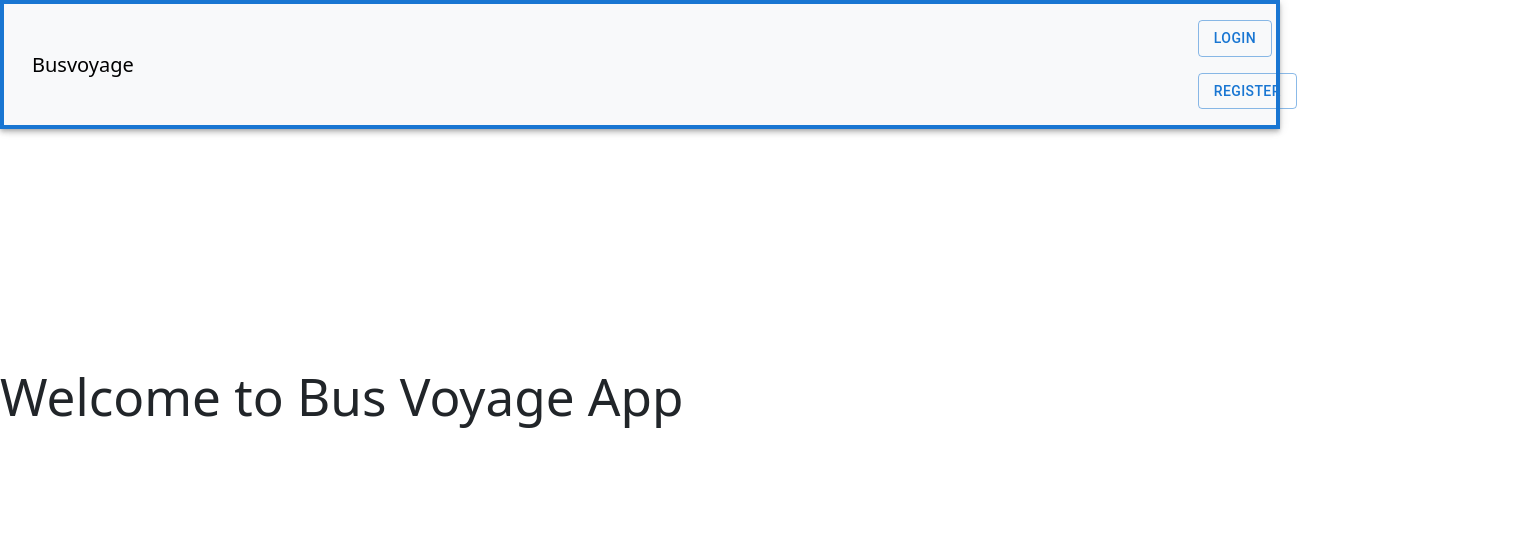
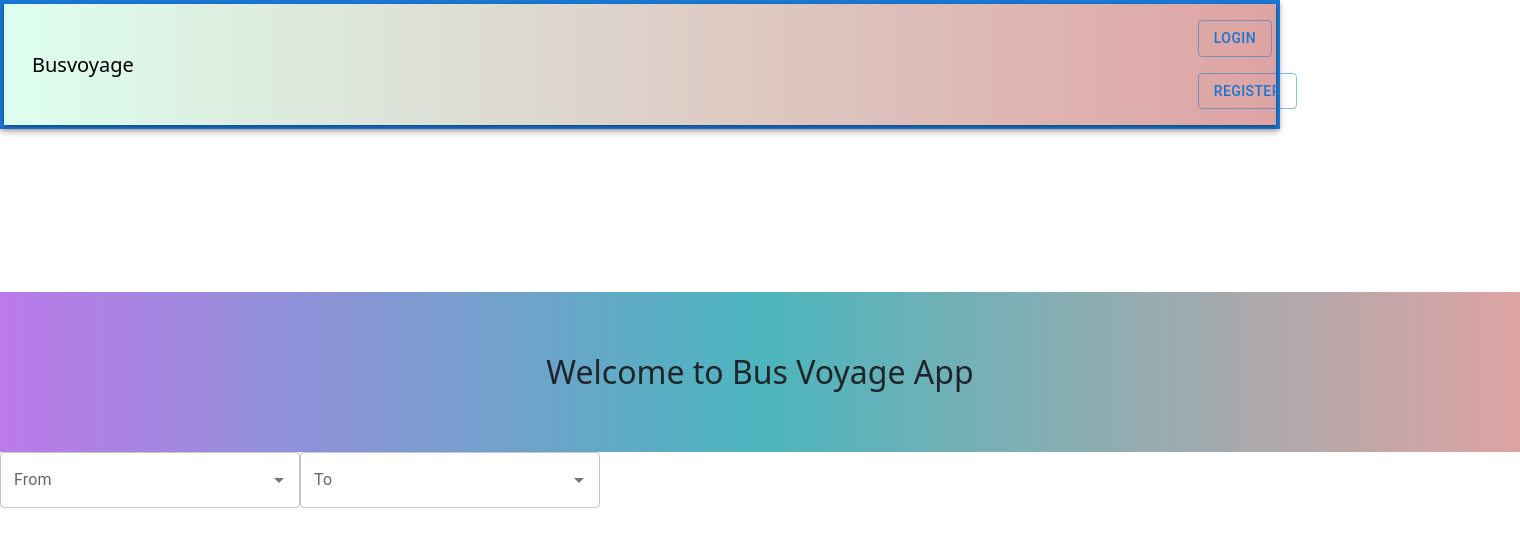
Before and after one commit to techiemow/Bus-Booking-frontend, a React (Vite) app: page / in a window 1280 px wide. Shown: the top 546 px of the page, 1520 px wide, since content can reach past the window. Built offline with nearby package versions, Linux system fonts and the light colour scheme; no server answers.

Commit message:
Home page added

```diff
--- a/Constants/Data.js
+++ b/Constants/Data.js
@@ -3,7 +3,7 @@ export const Buses = [
       id: 1,
       name: "Chennai Express",
       source: "Chennai",
-      destination: "Madurai",
+      destination: "Mumbai",
       departureTime: "06:00 AM",
       arrivalTime: "12:30 PM",
       price: "₹600",
@@ -95,8 +95,8 @@ export const Buses = [
     },
     {
       id: 4,
-      name: "Madurai Magic",
-      source: "Madurai",
+      name: "Mumbai Magic",
+      source: "Mumbai",
       destination: "Bangalore",
       departureTime: "11:00 AM",
       arrivalTime: "05:30 PM",
@@ -118,8 +118,8 @@ export const Buses = [
     },
     {
       id: 5,
-      name: "Salem Speedster",
-      source: "Salem",
+      name: "Delhi Speedster",
+      source: "Delhi",
       destination: "Chennai",
       departureTime: "08:45 AM",
       arrivalTime: "03:15 PM",
@@ -149,7 +149,7 @@ export const Buses = [
       id: 31,
       name: "Chennai Express",
       source: "Chennai",
-      destination: "Madurai",
+      destination: "Mumbai",
       departureTime: "08:00 AM",
       arrivalTime: "02:30 PM",
       price: "₹600",
@@ -228,8 +228,8 @@ export const Buses = [
     },
     {
       id: 34,
-      name: "Madurai Magic",
-      source: "Madurai",
+      name: "Mumbai Magic",
+      source: "Mumbai",
       destination: "Bangalore",
       departureTime: "01:00 PM",
       arrivalTime: "07:30 PM",
@@ -251,8 +251,8 @@ export const Buses = [
     },
     {
       id: 35,
-      name: "Salem Speedster",
-      source: "Salem",
+      name: "Delhi Speedster",
+      source: "Delhi",
       destination: "Chennai",
       departureTime: "08:45 AM",
       arrivalTime: "03:15 PM",
@@ -282,7 +282,7 @@ export const Buses = [
       id: 41,
       name: "Chennai Express",
       source: "Chennai",
-      destination: "Madurai",
+      destination: "Mumbai",
       departureTime: "08:30 AM",
       arrivalTime: "03:00 PM",
       price: "₹600",
@@ -381,9 +381,9 @@ export const Buses = [
     },
     {
       id: 44,
-      name: "Madurai Magic",
-      source: "Madurai",
-      destination: "Trichy",
+      name: "Mumbai Magic",
+      source: "Mumbai",
+      destination: "Bangalore",
       departureTime: "02:00 PM",
       arrivalTime: "07:30 PM",
       price: "₹650",
--- a/package.json
+++ b/package.json
@@ -13,6 +13,7 @@
     "@emotion/styled": "^11.12.0",
     "@mui/icons-material": "^5.16.4",
     "@mui/material": "^5.16.4",
+    "@mui/x-date-pickers": "^7.11.0",
     "axios": "^1.7.2",
     "bcryptjs": "^2.4.3",
     "bootstrap": "^5.3.3",
--- a/src/Components/Home.jsx
+++ b/src/Components/Home.jsx
@@ -1,11 +1,45 @@
 import React from 'react'
+import styled from "styled-components"
+import TextField from '@mui/material/TextField';
+import Autocomplete from '@mui/material/Autocomplete';
+import { locations } from '../../Constants/Data';
+
+const HomeContainer = styled.div`
+  display: flex;
+  position: relative;
+  justify-content: center;
+  height: 10rem;
+  width: 95rem;
+  align-items: center;
+  background-color: #f5f5f5;
+  font-size:2rem;
+  background: linear-gradient(90deg, #a54ee3bf, #4cb5bd , #dea3a3);
+`;
 
 const Home = () => {
   return (
-    <div>
-      <h1>Welcome to Bus Voyage App</h1>
+    <>
+    <HomeContainer>
+      Welcome to Bus Voyage App
+    </HomeContainer>
+<div style={{display:"flex"}}>
+<Autocomplete
+      disablePortal
+      id="combo-box-demo"
+      options={locations}
+      sx={{ width: 300 }}
+      renderInput={(params) => <TextField {...params} label="From" />}
+    />
 
-    </div>
+    <Autocomplete
+      disablePortal
+      id="combo-box-demo"
+      options={locations}
+      sx={{ width: 300 }}
+      renderInput={(params) => <TextField {...params} label="To" />}
+    />
+</div>
+    </>
   )
 }
 
--- a/src/Components/Navbar.css
+++ b/src/Components/Navbar.css
@@ -4,13 +4,18 @@
   right: 20%;
   transform: translateX(-0%);
 }
+.navigation{
+  box-shadow: 0px 2px 4px 0px rgba(0,0,0, 0.4);
 
+  background: linear-gradient(90deg, #ddffef, #dea3a3);
+}
 .navbar-header {
   position: relative;
 }
+.Item {
 
-.Item {
   cursor: pointer;
+
 }
 
 @media screen and (max-width: 600px) {
--- a/src/Components/Navbar.jsx
+++ b/src/Components/Navbar.jsx
@@ -14,8 +14,8 @@ const Navbar = () => {
     };
 
     return (
-        <AppBar className='p-1'>
-            <nav className="navbar navbar-expand-lg bg-body-tertiary px-3">
+        <AppBar className=' p-1'>
+            <nav className="navbar navigation navbar-expand-lg bg-body-tertiary px-3">
                 <div className="container-fluid navbar-header">
                     <a className="navbar-brand" href="#">Busvoyage</a>
                     <button className="navbar-toggler" type="button" data-bs-toggle="collapse" data-bs-target="#navbarSupportedContent" aria-controls="navbarSupportedContent" aria-expanded="false" aria-label="Toggle navigation">
```
Also changed, not shown: 1 other file (tests, documents, lock files or other folders).
